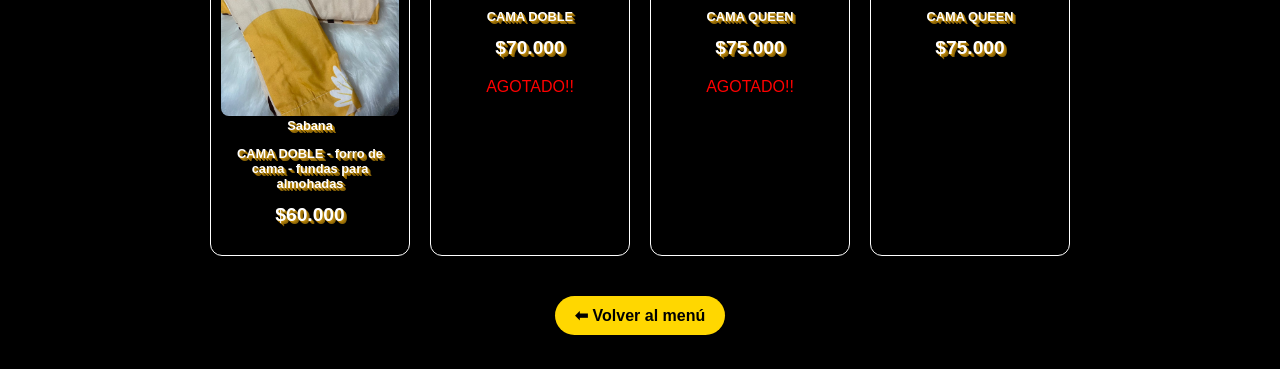
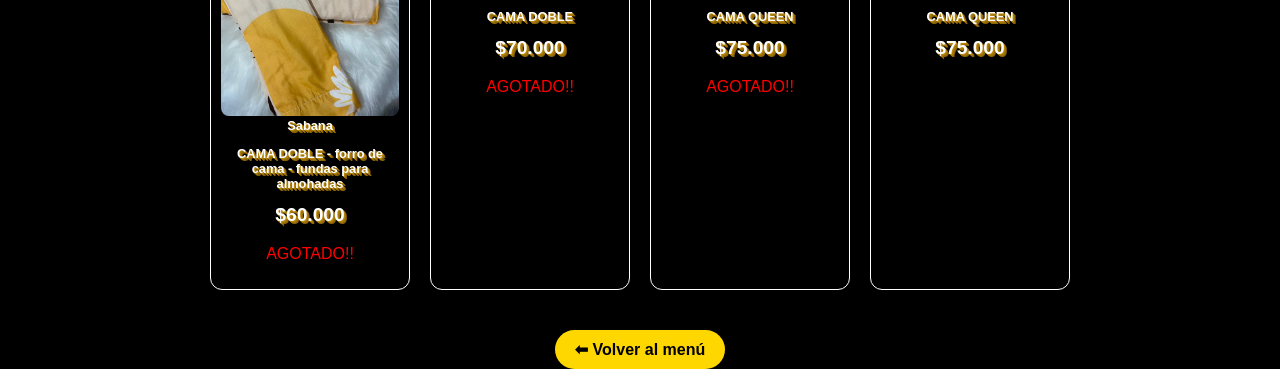
Before and after one commit to jcharris37/LJ-STORE, a plain HTML site: page hogar.html in a window 1280 px wide. Shown: the part 798-1167 px from the top of the page. Before the commit the page ends 1133 px from the top, so only its background shows below. Drawn offline with Linux system fonts and the light colour scheme.

Commit message:
agotado mas productos

```diff
--- a/hogar.html
+++ b/hogar.html
@@ -53,6 +53,7 @@
       <h3 class="detalle">Sabana</h3>
       <p class="detalle">CAMA DOBLE - forro de cama - fundas para almohadas</p>
       <p class="precio">$60.000</p>
+      <p class="aviso">AGOTADO!!</p>
     </div>
 
     <div class="producto">
```
Also changed, not shown: sueteres_mujer.html (+1 -0 lines).
